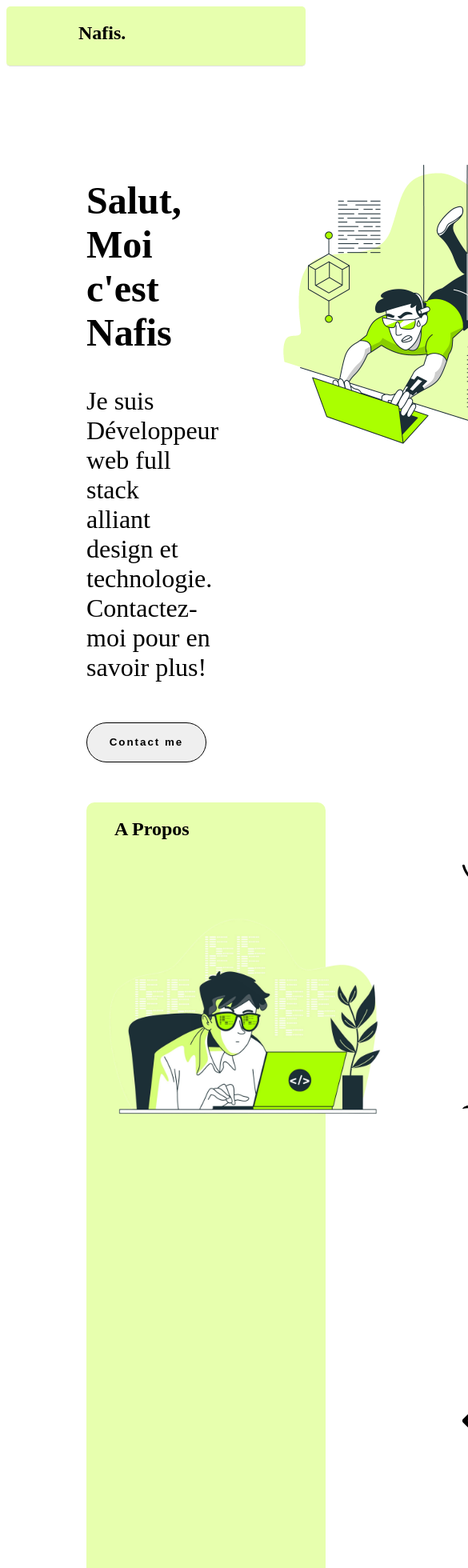
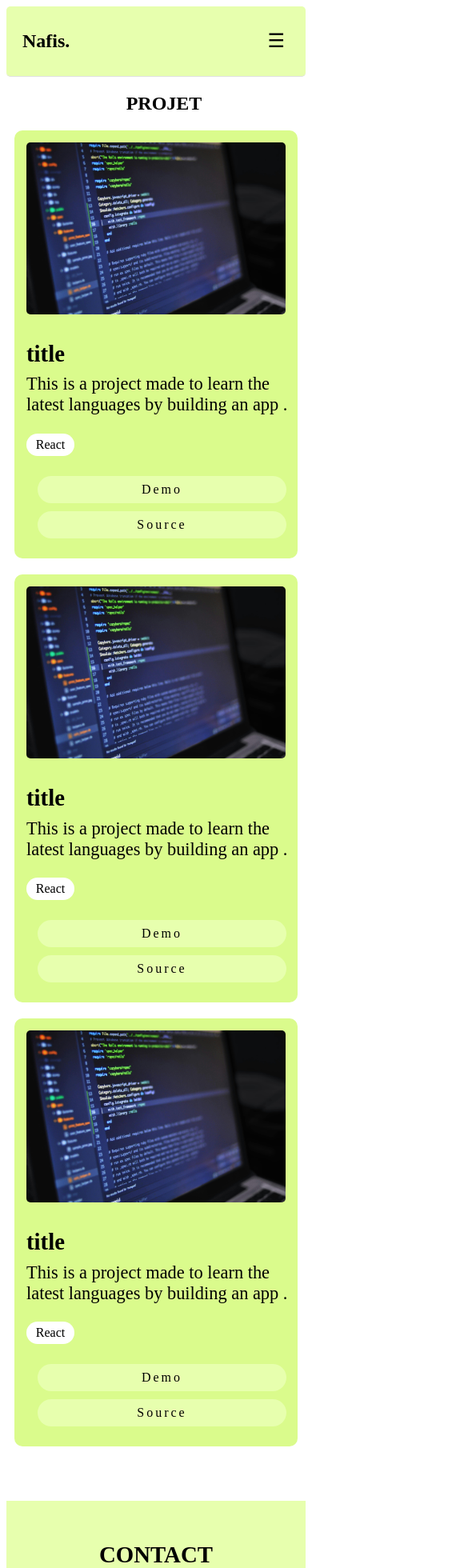
Before and after one commit to nafis589/react-portfolio, a React (Vite) app: page /projets in a window 390 px wide. Shown: the top 1960 px of the page at 80% size, 585 px wide, since content can reach past the window. Built offline with nearby package versions, Linux system fonts and the light colour scheme; a web font is replaced by a local one.

Commit message:
Refactor navigation and layout structure; enhance responsiveness and styling for Footer and Nav components

```diff
--- a/src/App.jsx
+++ b/src/App.jsx
@@ -11,18 +11,24 @@ import { BrowserRouter as Router, Routes, Route } from "react-router-dom";
 function App() {
   return (
     <>
-      <Nav />
-      <Accueil />
-      <About />
-      <Experience />
       <Router>
+        <Nav />
         <Routes>
-          <Route path="/" element={<Projet />} />
+          <Route
+            path="/"
+            element={
+              <>
+                <Accueil />
+                <About />
+                <Experience />
+                <Projet />
+              </>
+            }
+          />
           <Route path="/projets" element={<Projets />} />
         </Routes>
+        <Footer />
       </Router>
-
-      <Footer />
     </>
   );
 }
--- a/src/Footer/Footer.css
+++ b/src/Footer/Footer.css
@@ -1,39 +1,96 @@
 .footer {
   display: flex;
   flex-direction: row;
-  margin-top: 90px;
+  margin-top: 5rem;
   background-color: #e7ffae;
-  padding: 20px;
+  padding: 1.5rem;
 }
+
 .footer-link-list {
   list-style-type: none;
-  padding: 20px;
+  padding: 1rem;
 }
+
 .paragraphe {
-  margin-left: 50px;
-  margin-top: -35px;
-  font-size: 1.5rem;
+  margin-left: 1rem;
+  margin-top: -1.5rem;
+  font-size: clamp(1rem, 2vw, 1.5rem);
 }
+
 .footer-link {
-  margin-left: 200px;
+  margin-left: 10%;
 }
+
 .list-l {
   text-decoration: none;
   color: black;
+  display: flex;
+  align-items: center;
+  gap: 0.5rem;
 }
+
 .footer-content {
-  margin-top: 30px;
-  margin-left: 130px;
+  margin-top: 1.5rem;
+  margin-left: 10%;
 }
+
 .footer-content h1 {
-  font-size: 3rem;
+  font-size: clamp(2rem, 5vw, 3rem);
   font-family: "Alef", serif;
   font-weight: 700;
   font-style: normal;
 }
+
 .footer-content p {
-  font-size: 1.5rem;
+  font-size: clamp(1rem, 2vw, 1.5rem);
   font-family: "Alef", serif;
   font-weight: 400;
   font-style: normal;
 }
+
+/* Responsive Styles */
+@media (max-width: 768px) {
+  .footer {
+    flex-direction: column;
+    align-items: center;
+    text-align: center;
+    margin-top: 3rem;
+    padding: 1rem;
+  }
+
+  .footer-link {
+    margin-left: 0;
+    margin-top: 1.5rem;
+  }
+
+  .footer-content {
+    margin-left: 0;
+  }
+
+  .paragraphe {
+    margin-left: 0.5rem;
+    margin-top: -1rem;
+  }
+
+  .footer-link-list {
+    padding: 0.5rem;
+  }
+}
+
+@media (max-width: 480px) {
+  .footer {
+    padding: 0.5rem;
+  }
+
+  .footer-content h1 {
+    font-size: 1.8rem;
+  }
+
+  .footer-content p {
+    font-size: 1rem;
+  }
+
+  .paragraphe {
+    font-size: 0.9rem;
+  }
+}
--- a/src/Navigation/Nav.css
+++ b/src/Navigation/Nav.css
@@ -1,28 +1,77 @@
 .navbar-container {
   display: flex;
   flex-direction: row;
+  justify-content: space-between;
+  align-items: center;
   border-bottom: 1px solid #e0e0e0;
   background-color: #e7ffae;
   border-radius: 5px;
+  padding: 10px 20px;
 }
+
+.hamburger {
+  display: none;
+  background: none;
+  border: none;
+  font-size: 24px;
+  cursor: pointer;
+}
+
 .navbar {
-  margin-left: 500px;
+  margin-left: auto;
   margin-top: 6px;
 }
+
 .navbar-items {
   display: flex;
   flex-direction: row;
   list-style-type: none;
+  margin: 0;
+  padding: 0;
 }
+
 .items {
   margin-left: 50px;
 }
+
 .logo a {
   text-decoration: none;
   color: black;
-  margin-left: 90px;
 }
+
 .items a {
   color: black;
   text-decoration: none;
 }
+
+/* Responsive styles */
+@media (max-width: 768px) {
+  .hamburger {
+    display: block;
+  }
+
+  .navbar {
+    position: absolute;
+    top: 60px;
+    right: 20px;
+    background-color: #e7ffae;
+    border-radius: 5px;
+    box-shadow: 0 2px 5px rgba(0, 0, 0, 0.2);
+    display: none;
+    flex-direction: column;
+    width: 200px;
+    padding: 10px;
+  }
+
+  .navbar.visible {
+    display: flex;
+  }
+
+  .navbar-items {
+    flex-direction: column;
+  }
+
+  .items {
+    margin: 10px 0;
+  }
+}
--- a/src/Navigation/Nav.jsx
+++ b/src/Navigation/Nav.jsx
@@ -1,5 +1,32 @@
+import { useState, useEffect, useRef } from "react";
 import "./Nav.css";
+
 const Nav = () => {
+  const [isNavVisible, setIsNavVisible] = useState(false);
+  const navRef = useRef(null);
+
+  const toggleNav = () => {
+    setIsNavVisible(!isNavVisible);
+  };
+
+  const handleClickOutside = (event) => {
+    if (navRef.current && !navRef.current.contains(event.target)) {
+      setIsNavVisible(false);
+    }
+  };
+
+  useEffect(() => {
+    if (isNavVisible) {
+      document.addEventListener("mousedown", handleClickOutside);
+    } else {
+      document.removeEventListener("mousedown", handleClickOutside);
+    }
+
+    return () => {
+      document.removeEventListener("mousedown", handleClickOutside);
+    };
+  }, [isNavVisible]);
+
   return (
     <div className="navbar-container">
       <div className="logo">
@@ -7,7 +34,10 @@ const Nav = () => {
           <a href="#section">Nafis.</a>
         </h2>
       </div>
-      <nav className="navbar">
+      <button className="hamburger" onClick={toggleNav}>
+        ☰
+      </button>
+      <nav className={`navbar ${isNavVisible ? "visible" : ""}`} ref={navRef}>
         <ul className="navbar-items">
           <li className="items">
             <a href="#about">A Propos </a>
--- a/src/Projets/Projets.jsx
+++ b/src/Projets/Projets.jsx
@@ -1,12 +1,9 @@
 import "./Projets.css";
-import Nav from "../Navigation/Nav";
-import Footer from "../Footer/Footer";
 import "../Section/Projet/Projet.css";
 
 const Projets = () => {
   return (
     <>
-      <Nav />
       <section className="projet" id="projet">
         <h2>PROJET</h2>
         <div className="projet-container">
@@ -75,7 +72,6 @@ const Projets = () => {
           </div>
         </div>
       </section>
-      <Footer />
     </>
   );
 };
--- a/src/Section/About/About.css
+++ b/src/Section/About/About.css
@@ -5,6 +5,7 @@
   background-color: #e7ffae;
   margin-bottom: 50px;
 }
+
 .about-container h2 {
   margin-left: 35px;
   position: absolute;
@@ -12,39 +13,79 @@
   font-weight: 700;
   font-style: normal;
 }
+
 .about-img img {
   width: 400px;
   height: 400px;
   margin-top: 20px;
 }
+
 .about-img {
   height: 400px;
   margin-top: 40px;
 }
+
 .about {
   display: flex;
   flex-direction: row;
 }
+
 .about-message {
   margin-left: 10px;
   margin-top: 20px;
 }
+
 .about-text {
   margin-left: 70px;
   margin-top: -80px;
 }
+
 .about-text p {
   font-size: 1.3rem;
   font-family: "Alef", serif;
   font-weight: 400;
   font-style: normal;
 }
+
 .about-text h3 {
   font-family: "Alef", serif;
   font-weight: 700;
   font-style: normal;
 }
+
 .about-message-item {
   list-style-type: none;
   padding: 20px;
 }
+
+/* Responsive styles */
+@media (max-width: 768px) {
+  .about-container {
+    width: 90%;
+    margin-left: auto;
+    margin-right: auto;
+  }
+
+  .about {
+    flex-direction: column;
+    align-items: center;
+  }
+
+  .about-img {
+    display: none;
+  }
+
+  .about-message {
+    margin-left: 0;
+    width: 100%;
+  }
+
+  .about-text {
+    margin-left: 20px;
+    margin-top: 0;
+  }
+
+  .about-message-item {
+    padding: 10px;
+  }
+}
--- a/src/Section/Accueil/Accueil.css
+++ b/src/Section/Accueil/Accueil.css
@@ -1,34 +1,40 @@
+.accueil {
+  display: flex;
+  flex-direction: row;
+  padding: 50px;
+  background-color: #ffffff;
+}
+
 .accueil-message {
   margin-top: 50px;
   margin-left: 50px;
 }
+
 .accueil-message h1 {
   font-size: 3rem;
   font-family: "Alef", serif;
   font-weight: 700;
   font-style: normal;
 }
+
 .accueil-message p {
   font-size: 2rem;
   font-family: "Alef", serif;
   font-weight: 400;
   font-style: normal;
 }
+
 .myimage {
   border-radius: 50%;
 }
+
 .myimage img {
   border-radius: 50%;
   height: 500px;
   width: 500px;
+  object-fit: cover;
 }
-.accueil {
-  display: flex;
-  flex-direction: row;
-  padding: 50px;
-  /*background-color: #f4f4f4;*/
-  background-color: #ffffff;
-}
+
 .btn {
   margin-top: 10px;
   height: 50px;
@@ -36,9 +42,42 @@
   border-radius: 50px;
   border: 1px solid black;
 }
+
 .btn a {
   text-decoration: none;
   color: black;
   font-weight: bold;
   letter-spacing: 2px;
 }
+
+/* Responsive styles */
+@media (max-width: 768px) {
+  .accueil {
+    flex-direction: column;
+    align-items: center;
+    padding: 20px;
+  }
+
+  .accueil-message {
+    margin: 20px 0;
+    text-align: center;
+  }
+
+  .myimage {
+    order: -1;
+    margin-bottom: 20px;
+  }
+
+  .myimage img {
+    height: 300px;
+    width: 300px;
+  }
+
+  .accueil-message h1 {
+    font-size: 2rem;
+  }
+
+  .accueil-message p {
+    font-size: 1.5rem;
+  }
+}
--- a/src/Section/Experience/Experience.css
+++ b/src/Section/Experience/Experience.css
@@ -3,18 +3,56 @@
   flex-wrap: wrap;
   width: 80%;
   margin-left: 100px;
+  justify-content: center;
 }
+
 .experience-items {
   margin: 50px;
+  text-align: center;
 }
+
 .experience-items p {
   font-family: "Alef", serif;
   font-weight: 700;
   font-style: normal;
+  margin-top: 10px;
 }
+
 section h2 {
   margin-left: 135px;
   font-family: "Alef", serif;
   font-weight: 700;
   font-style: normal;
 }
+
+/* Responsive styles */
+@media (max-width: 768px) {
+  .experience-container {
+    width: 90%;
+    margin-left: auto;
+    margin-right: auto;
+    justify-content: space-around;
+  }
+
+  .experience-items {
+    margin: 20px;
+    width: 30%;
+  }
+
+  section h2 {
+    margin-left: 20px;
+    text-align: center;
+  }
+
+  .experience-item {
+    display: flex;
+    justify-content: center;
+  }
+}
+
+@media (max-width: 480px) {
+  .experience-items {
+    width: 45%;
+    margin: 10px;
+  }
+}
--- a/src/Section/Projet/Projet.css
+++ b/src/Section/Projet/Projet.css
@@ -3,6 +3,7 @@
   border-radius: 5px;
   height: 180px;
 }
+
 .projet-container-item {
   width: 315px;
   height: 500px;
@@ -14,24 +15,32 @@
     rgba(218, 251, 140, 1) 0%
   );
 }
+
 .projet-container {
   margin-left: 135px;
   display: flex;
   flex-direction: row;
+  flex-wrap: wrap;
+  justify-content: center;
 }
+
 .projet-img {
   margin: 15px;
 }
+
 .projet-message {
   margin-left: 15px;
 }
+
 .projet-message h3 {
   font-size: 1.8rem;
 }
+
 .projet-message p {
   margin-top: -20px;
   font-size: 1.4rem;
 }
+
 .outil {
   width: 50px;
   padding: 5px;
@@ -39,9 +48,11 @@
   border-radius: 50px;
   background-color: #fff;
 }
+
 .btns {
   margin-top: 40px;
 }
+
 .btns .a {
   margin-left: 30px;
   padding: 10px 25px;
@@ -51,13 +62,16 @@
   color: black;
   letter-spacing: 3px;
 }
+
 .child {
   margin-left: 15px;
 }
+
 .plus {
   margin-top: 40px;
   text-align: center;
 }
+
 .lien-plus {
   color: #0d0d0d;
   text-decoration: none;
@@ -67,3 +81,55 @@
   background-color: #e0e0e0;
   letter-spacing: 2px;
 }
+
+/* Responsive styles */
+@media (max-width: 768px) {
+  .projet-container {
+    margin-left: 20px;
+    margin-right: 20px;
+  }
+
+  .projet-container-item {
+    width: 100%;
+    margin-bottom: 20px;
+  }
+
+  .child {
+    margin-left: 0;
+  }
+
+  .projet-img img {
+    width: 100%;
+    height: auto;
+  }
+
+  .btns .a {
+    margin-left: 10px;
+    padding: 8px 20px;
+  }
+}
+
+@media (max-width: 480px) {
+  .projet-container {
+    margin-left: 10px;
+    margin-right: 10px;
+  }
+
+  .projet-container-item {
+    height: auto;
+    padding-bottom: 20px;
+  }
+
+  .btns {
+    margin-top: 20px;
+    display: flex;
+    flex-direction: column;
+    align-items: center;
+  }
+
+  .btns .a {
+    margin: 5px 0;
+    width: 80%;
+    text-align: center;
+  }
+}
```
